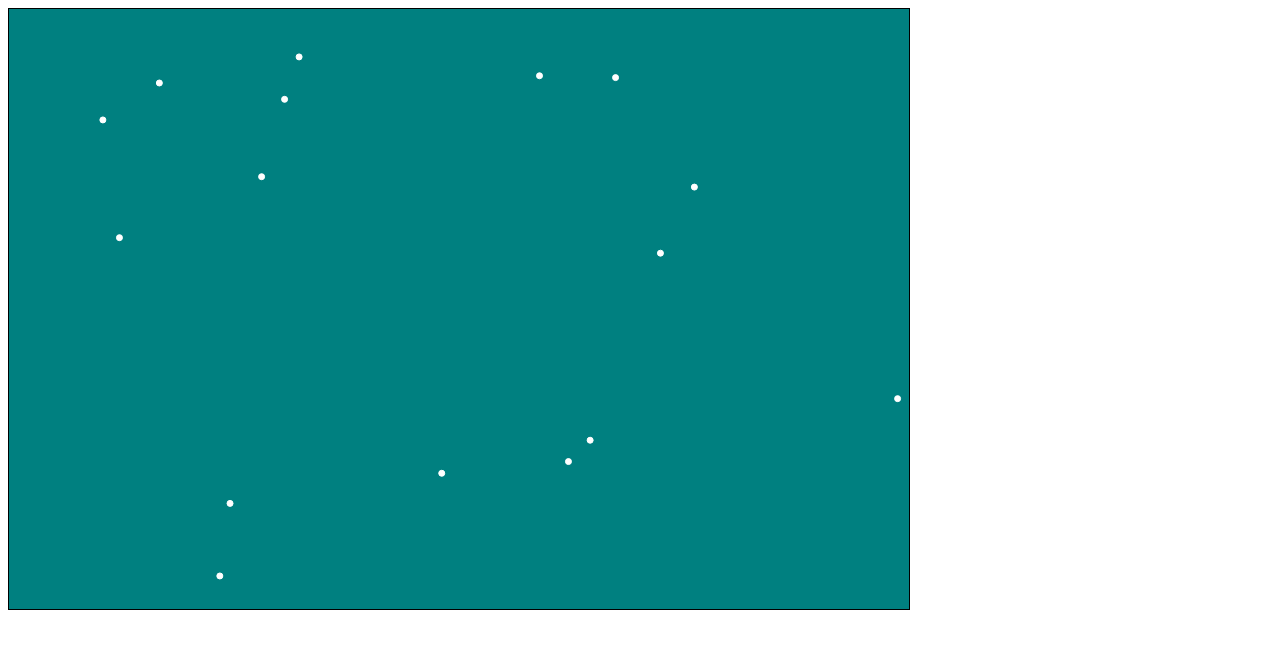
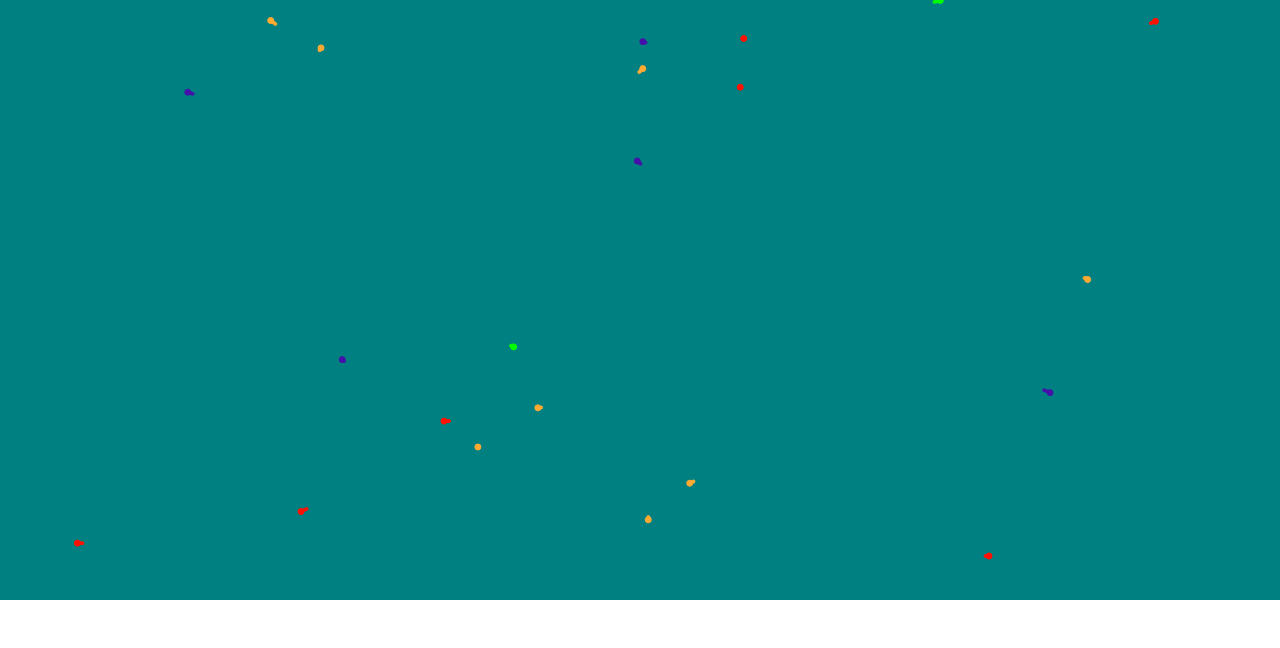
Before and after one commit to Ralej86/GravBall, a website with bundled scripts: page index.html in a window 1280 px wide. Built offline with nearby package versions, Linux system fonts and the light colour scheme.

Commit message:
Implement many colors on particles

```diff
--- a/index.html
+++ b/index.html
@@ -7,6 +7,8 @@
     <script src="./dist/bundle.js" type="text/javascript"></script>
   </head>
   <body>
-    <canvas id="canvas"></canvas>
+    <div class="background">
+      <canvas id="canvas"></canvas>
+    </div>
   </body>
 </html>
--- a/lib/canvas.js
+++ b/lib/canvas.js
@@ -4,7 +4,7 @@ import Game from './game.js'
 document.addEventListener("DOMContentLoaded", () => {
   let canvas = document.getElementById("canvas")
   canvas.height = 600;
-  canvas.width = 900;
+  canvas.width = window.innerWidth;
 
   let ctx = canvas.getContext("2d");
   let mouse = {
@@ -22,6 +22,7 @@ document.addEventListener("DOMContentLoaded", () => {
     timer = setTimeout(() => {
       if (!stop) {
         game.populateGravityBall(event.x, event.y)
+        // game.populateGravityBall(event.x + 370, event.y + 175.5)
       }
       stop = false;
     }, delay);
@@ -36,6 +37,7 @@ document.addEventListener("DOMContentLoaded", () => {
     clearTimeout(timer);
     stop = true;
     game.removeGravityBall(event.x, event.y)
+    // game.removeGravityBall(event.x + 370, event.y + 175.5)
 
     // console.log("double-click");
     // console.log(mouse);
--- a/lib/game.js
+++ b/lib/game.js
@@ -11,12 +11,14 @@ class Game {
   }
 
   populateParticles() {
+    let colorArr = ['#ffaa33', '#99ffaaa', '#00ff00', '#4411aa', '#ff1100'];
     for (var i = 0; i < 100; i++) {
       let x = Math.random() * this.ctx.canvas.width;
       let y = Math.random() * this.ctx.canvas.height;
       let dx = (Math.random() - 0.5) * 4;
       let dy = (Math.random() - 0.5) * 4
-      this.particles.push(new Particle(this.ctx, x, y, 3, dx, dy))
+      let color = colorArr[Math.floor(Math.random() * colorArr.length)]
+      this.particles.push(new Particle(this.ctx, x, y, 3, dx, dy, color))
     }
   }
 
--- a/lib/particle.js
+++ b/lib/particle.js
@@ -1,11 +1,13 @@
 class Particle {
-  constructor(ctx, x, y, radius, dx, dy) {
+  constructor(ctx, x, y, radius, dx, dy, color) {
     this.ctx = ctx;
     this.x = this.oldX = x;
     this.y = this.oldY = y;
     this.radius = radius;
     this.dx = dx;
     this.dy = dy;
+    this.color = color;
+    this.history = [];
 
     this.update = this.update.bind(this);
     this.animate = this.animate.bind(this);
@@ -14,9 +16,9 @@ class Particle {
   draw() {
     this.ctx.beginPath();
     this.ctx.arc(this.x, this.y, this.radius, 0, Math.PI * 2);
-    this.ctx.fillStyle = "white";
+    this.ctx.fillStyle = this.color;
     this.ctx.fill();
-    this.ctx.strokeStyle = "white";
+    this.ctx.strokeStyle = this.ctx.fillStyle;
     this.ctx.stroke();
   }
 
@@ -28,9 +30,9 @@ class Particle {
     if (dist > 10 ){
       this.x += 3 * (dx / dist);
       this.y += 3 * (dy / dist);
-    } else if (dist <= 10 ) {
-      this.x = (Math.random() - 0.5) * (4 * this.ctx.canvas.width);
-      this.y = (Math.random() - 0.5) * (4 * this.ctx.canvas.height);
+    } else if (dist <= 15 ) {
+      this.x = (Math.random() - 0.5) * (2 * this.ctx.canvas.width);
+      this.y = (Math.random() - 0.5) * (2 * this.ctx.canvas.height);
     }
   }
 
@@ -45,14 +47,17 @@ class Particle {
 
   update() {
     this.draw();
+    // debugger
 
-    // if (this.x + this.radius > this.ctx.canvas.width || this.x - this.radius < 0) {
-    //   this.dx = -this.dx;
-    // }
-    //
-    // if (this.y + this.radius > this.ctx.canvas.height || this.y - this.radius < 0) {
-    //   this.dy = -this.dy;
-    // }
+    this.history.splice(3, this.history.length);
+    this.history.unshift(new Particle(this.ctx, this.x, this.y, this.radius - (this.radius/2),
+    this.dx,this.dy, this.color));
+
+    for (var i = 0; i < this.history.length; i++) {
+      // debugger
+      this.history[i].draw()
+    }
+    // debugger
 
     this.x += this.dx;
     this.y += this.dy;
@@ -60,7 +65,6 @@ class Particle {
 
   animate() {
     this.update();
-
   }
 }
 
--- a/style.css
+++ b/style.css
@@ -1,4 +1,7 @@
 canvas {
-  border: 1px solid black;
+  position: absolute;
+  top: 0;
+  left: 0;
+  z-index: 1;
   background-color: teal;
 }
```
Also changed, not shown: background.jpg (added), dist/bundle.js, 1 other file.
